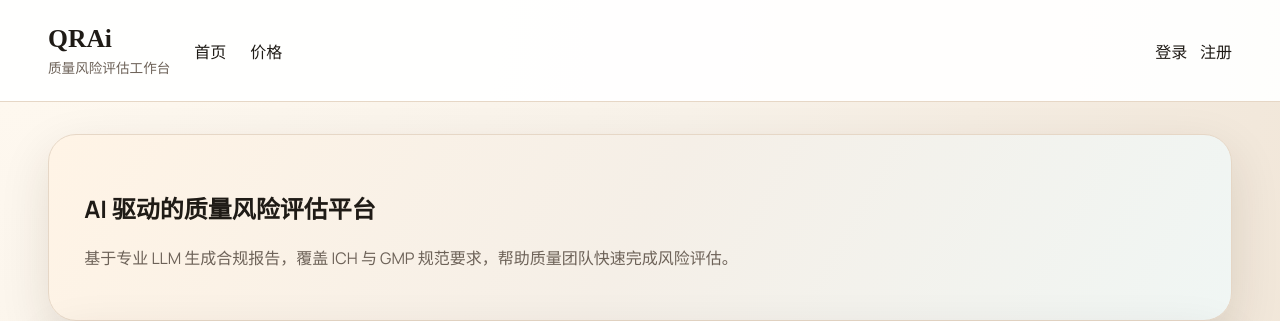
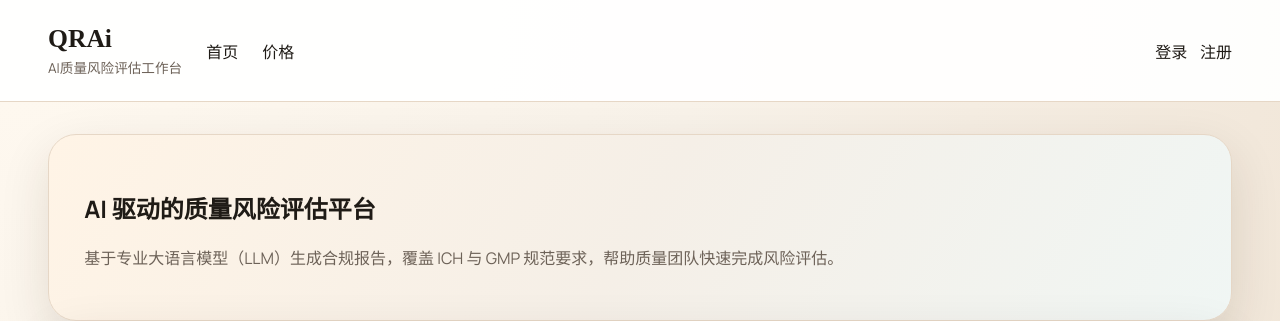
Before and after one commit to hanwyn817/QRAi, a React (Vite) app in the folder apps/web/: page / in a window 1280 px wide. Shown: the top 321 px of the page. Built offline with nearby package versions, Linux system fonts and the light colour scheme; no server answers.

Commit message:
feat: 更新页面标题和描述。

```diff
--- a/apps/web/index.html
+++ b/apps/web/index.html
@@ -3,7 +3,7 @@
   <head>
     <meta charset="UTF-8" />
     <meta name="viewport" content="width=device-width, initial-scale=1.0" />
-    <title>QRAi | 质量风险评估工作台</title>
+    <title>QRAi | AI 驱动的质量风险评估工作台</title>
   </head>
   <body>
     <div id="root"></div>
--- a/apps/web/src/App.tsx
+++ b/apps/web/src/App.tsx
@@ -39,7 +39,7 @@ function Layout({ children }: { children: React.ReactNode }) {
       <header className="app-header">
         <div className="brand">
           <span className="brand-mark">QRAi</span>
-          <span className="brand-tag">质量风险评估工作台</span>
+          <span className="brand-tag">AI质量风险评估工作台</span>
         </div>
         <nav className="app-nav">
           <Link to="/">首页</Link>
--- a/apps/web/src/pages/Dashboard.tsx
+++ b/apps/web/src/pages/Dashboard.tsx
@@ -94,7 +94,7 @@ export default function Dashboard() {
         <div>
           <h2>AI 驱动的质量风险评估平台</h2>
           <p className="muted">
-            基于专业 LLM 生成合规报告，覆盖 ICH 与 GMP 规范要求，帮助质量团队快速完成风险评估。
+            基于专业大语言模型（LLM）生成合规报告，覆盖 ICH 与 GMP 规范要求，帮助质量团队快速完成风险评估。
           </p>
         </div>
       </section>
```
